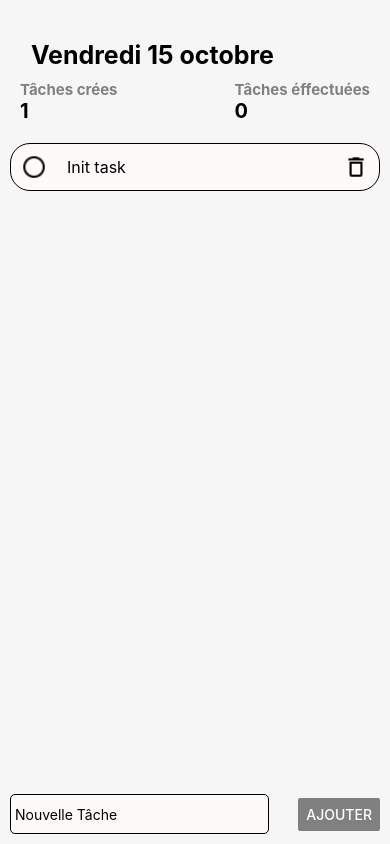
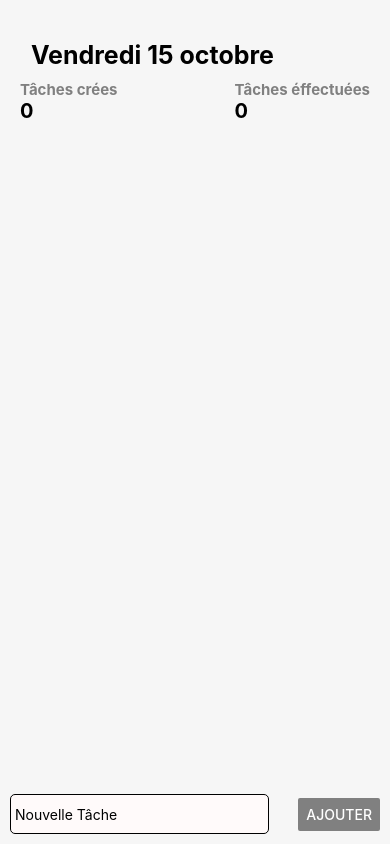
Before and after one commit to JulienMulle/todolist, a React Native app: screen / in a window 390 px wide. Built offline with nearby package versions, Linux system fonts and the light colour scheme.

Commit message:
utilisation de deleteTask + divers changements mineur

```diff
--- a/src/redux/store.js
+++ b/src/redux/store.js
@@ -6,7 +6,6 @@ export const getCompletedTasks = sotre => sotre.tasksList.filter(task => task.co
 //Actions: fonctions qui renvoient un objet aux reducers - {type: MON_ACTION, payload : {DATA}}
 
 //action ajout d'une tache
-
 // stockant mon string dans une const, je reduis le nombre d'erreur
 const ADD_TASK = "ADD_TASK"
 export function addTask(title) {
@@ -20,21 +19,18 @@ export function addTask(title) {
 }
 //action changement status d'une tache
 const TOGGLE_TASK = "TOGGLE_TASK"
-export const toggleTask = id =>({
+export const toggleTask = (id) =>({
     type: TOGGLE_TASK,
     payload: {id}
 })
-
 //action suppression de la tache
 const DELETE_TASK = "DELETE_TASK"
-export const deleteTask = id =>({
+export const deleteTask = (id) =>({
     type: DELETE_TASK,
     payload: {id}
 })
-
 //Reducers: fonctions retournent un nouveau
-const initialState = [{id:1, title:"Init task", iscompleted: false}]
-
+const initialState = []
 const tasksList = (state= initialState, action) => {
     switch(action.type) {
        case ADD_TASK:
@@ -48,7 +44,6 @@ const tasksList = (state= initialState, action) => {
         ];
         case TOGGLE_TASK:
             let newState = []
-
             state.forEach(task => {
                 if (task.id === action.payload.id) {
                 newState.push({
--- a/src/screens/tasks/index.js
+++ b/src/screens/tasks/index.js
@@ -3,7 +3,7 @@ import { FlatList, StyleSheet, View } from 'react-native';
 import { useSelector, useDispatch } from 'react-redux';
 
 //components
-import { getTasks, toggleTask } from '../../redux/store';
+import { getTasks, toggleTask, deleteTask } from '../../redux/store';
 import Counter from '../../components/Counter';
 import Header from '../../components/Header';
 import TaskForm from './TaskForm';
@@ -11,11 +11,6 @@ import TaskTile from './TaskTile';
 //import FloatinBtn from '../../components/FloattingBtn';
 
 export default function TaskScreen() {
-    //state pour afficher le formulaire
-    const [isFormVisible, setIsFormVisible] = useState(false)
-    // Liste de taches
-
-
     const tasks = useSelector(getTasks);
     const dispatch = useDispatch()
 
@@ -28,24 +23,12 @@ export default function TaskScreen() {
     }
 
     const onUpdateTask = (id) =>{
-        dispatch(toggleTask(id))
+        dispatch(toggleTask(id));
     }
 
     const onDeleteTask = (id) => {
-        /*let newTasks = []
-        tasks.forEach(t=>{
-            if (t.id !== id)
-            {
-            newTasks.push(t)
-            return
-            }
-        })
-        setTasks(newTasks) */
+        dispatch(deleteTask(id));
 
-    }
-
-    const _toggleForm = () => {
-        setIsFormVisible(!isFormVisible)
     }
 
     return (
```
